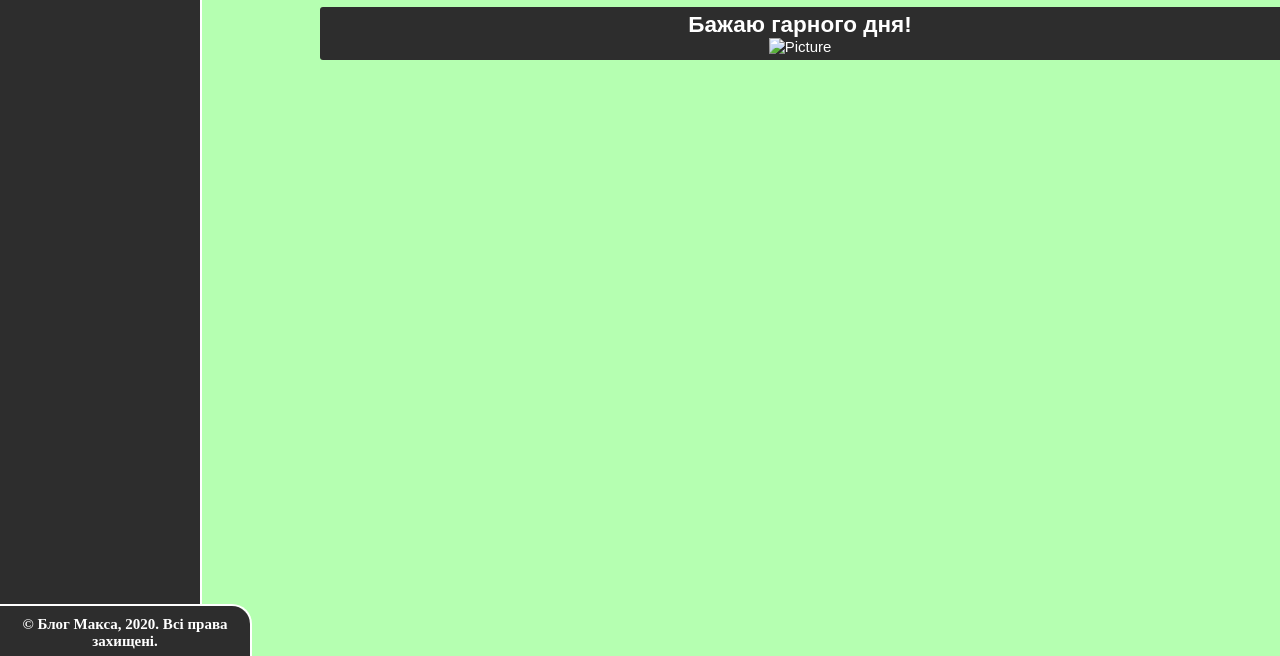
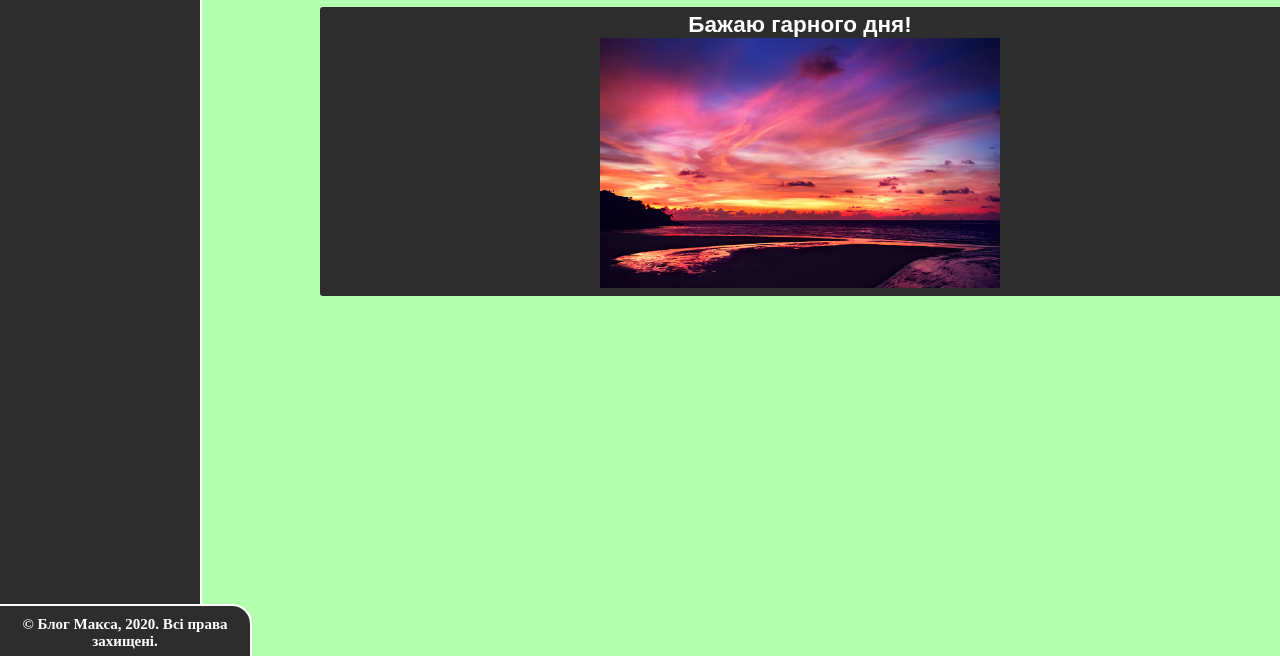
Before and after one commit to im-1/m, a plain HTML site: page index.html in a window 1280 px wide. Shown: the part 144-800 px from the top of the page. Drawn offline with Linux system fonts and the light colour scheme.

Commit message:
Update index.html

```diff
--- a/index.html
+++ b/index.html
@@ -29,7 +29,7 @@
 			</div>
 			<div class="textbox">
 				<h2 align="center">Бажаю гарного дня!</h2>
-				<img src="../global-img/1528559713160437186.jpg" alt="Picture">
+				<img src="1528559713160437186.jpg" alt="Picture">
 			</div>
 		</main>
 	</div>
```
